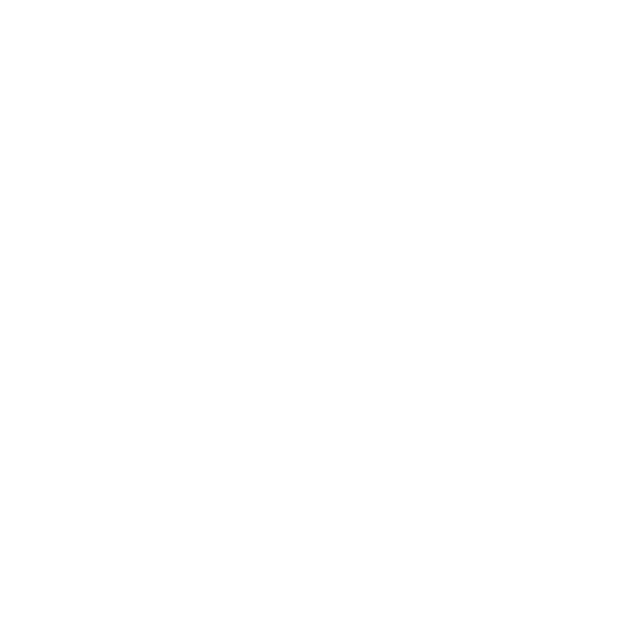
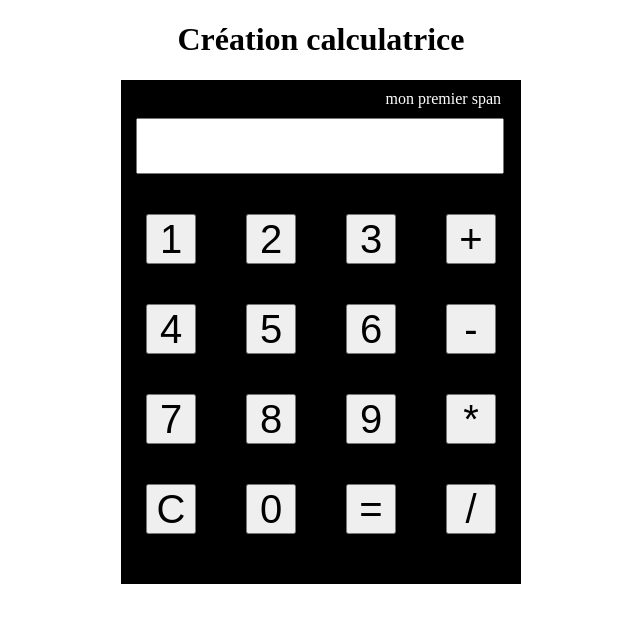
Before and after one commit to ZidaneZz-10/calculatrice, a plain HTML site: page index.html in a window 1280 px wide. Shown: the whole page, without its empty margins (319-959 px from the left). Drawn offline with Linux system fonts and the light colour scheme.

Commit message:
fin de la structure de la calculatrice

```diff
--- a/public/css/style.css
+++ b/public/css/style.css
@@ -0,0 +1,36 @@
+
+h1{
+    text-align: center;
+}
+#calculette{
+    background-color: black;
+    width: 400px;
+    position: relative;
+    margin: auto;
+    padding-bottom: 10px;
+}
+.firstSpan{
+    margin-top: 10px;
+    color: white;
+    position: absolute;
+    right: 5%;
+    max-width: max-content;
+}
+#myInput{
+    margin-top: 20px;
+    height: 50px;
+    width: 90%;
+    margin-left: 15px;
+    margin-right: 20px;
+    margin-bottom: 40px;
+}
+.row{
+    display: flex;
+    margin-bottom: 40px;
+}
+button{
+    font-size: 40px;
+    margin: auto;
+    height: 50px;
+    width: 50px;
+}
--- a/public/js/structure/structure.js
+++ b/public/js/structure/structure.js
@@ -0,0 +1,96 @@
+let myScript=document.querySelector("script");
+// h1
+let myBody=document.querySelector('body');
+let titrePrincipal=document.createElement("h1");
+titrePrincipal.textContent="Création calculatrice";
+myBody.insertBefore(titrePrincipal,myScript);
+console.log(myBody);
+
+// div : calculette
+let myDiv=document.createElement("div");
+myDiv.setAttribute("id","calculette")
+myBody.appendChild(myDiv)
+// premier span
+let firstSpan=document.createElement("span")
+firstSpan.className="firstSpan";
+firstSpan.textContent="mon premier span ";
+myDiv.appendChild(firstSpan)
+let mySpace=document.createElement("br")
+myDiv.appendChild(mySpace)
+console.log(firstSpan);
+//input
+let myInput=document.createElement("input");
+myInput.setAttribute("id","myInput");
+myInput.setAttribute("type","text");
+myDiv.appendChild(myInput);
+// les Rows
+// Row1
+let myContainer1=document.createElement("div");
+myContainer1.setAttribute("class","container");
+myDiv.appendChild(myContainer1);
+let myRow1=document.createElement("div");
+myRow1.setAttribute("class","row");
+myContainer1.appendChild(myRow1);
+let button1=document.createElement("button");
+button1.textContent="1";
+myRow1.appendChild(button1);
+let button2=document.createElement("button");
+button2.textContent="2";
+myRow1.appendChild(button2);
+let button3=document.createElement("button");
+button3.textContent="3";
+myRow1.appendChild(button3);
+let buttonplus=document.createElement("button");
+buttonplus.textContent="+";
+myRow1.appendChild(buttonplus);
+
+// Row2
+let myRow2=document.createElement("div");
+myRow2.setAttribute("class","row");
+myContainer1.appendChild(myRow2);
+let button4=document.createElement("button");
+button4.textContent="4";
+myRow2.appendChild(button4);
+let button5=document.createElement("button");
+button5.textContent="5";
+myRow2.appendChild(button5);
+let button6=document.createElement("button");
+button6.textContent="6";
+myRow2.appendChild(button6);
+let buttonMoins=document.createElement("button");
+buttonMoins.textContent="-";
+myRow2.appendChild(buttonMoins)
+
+// Row3
+let myRow3=document.createElement("div");
+myRow3.setAttribute("class","row");
+myContainer1.appendChild(myRow3);
+let button7=document.createElement("button");
+button7.textContent="7";
+myRow3.appendChild(button7);
+let button8=document.createElement("button");
+button8.textContent="8";
+myRow3.appendChild(button8);
+let button9=document.createElement("button");
+button9.textContent="9";
+myRow3.appendChild(button9);
+let buttonFois=document.createElement("button");
+buttonFois.textContent="*";
+myRow3.appendChild(buttonFois)
+
+// Row4
+let myRow4=document.createElement("div");
+myRow4.setAttribute("class","row");
+myContainer1.appendChild(myRow4);
+let buttonReset=document.createElement("button");
+buttonReset.textContent="C";
+myRow4.appendChild(buttonReset);
+let button0=document.createElement("button");
+button0.textContent="0";
+myRow4.appendChild(button0);
+let buttonEgal=document.createElement("button");
+buttonEgal.textContent="=";
+myRow4.appendChild(buttonEgal);
+let buttonDiv=document.createElement("button");
+buttonDiv.textContent="/";
+myRow4.appendChild(buttonDiv)
```
Also changed, not shown: index.html (+0 -1 lines).
